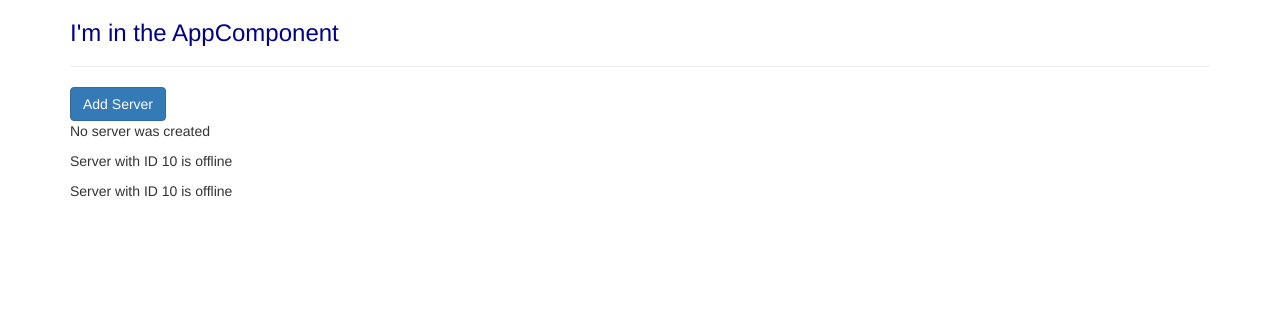
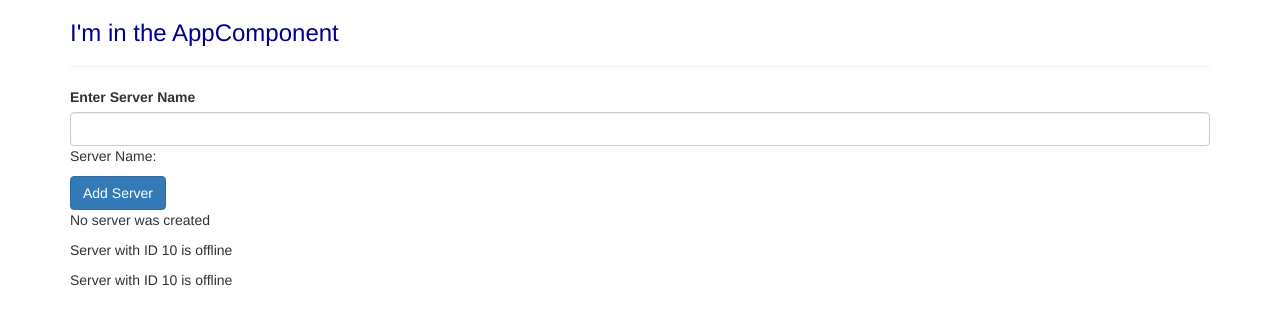
Before and after one commit to russell258/firstappudemy, an Angular app: page / in a window 1280 px wide. Shown: the top 324 px of the page. Built offline with nearby package versions, Linux system fonts and the light colour scheme.

Commit message:
object data and fetching event data

```diff
--- a/src/app/servers/servers.component.html
+++ b/src/app/servers/servers.component.html
@@ -1,4 +1,15 @@
-<button class="btn btn-primary" [disabled]="!allowNewServer" (click)="onCreateServer()"> Add Server</button>
+<label>Enter Server Name</label>
+
+<input
+    type="text"
+    class="form-control"
+    (input) = "onUpdateServerName($event)">
+
+<p>Server Name: {{serverName}}</p>
+
+<button class="btn btn-primary" [disabled]="!allowNewServer" (click)="onCreateServer()">
+    Add Server
+</button>
 <!-- <p [innerText]="allowNewServer"></p> -->
 
 <p>{{serverCreationStatus}}</p>
--- a/src/app/servers/servers.component.ts
+++ b/src/app/servers/servers.component.ts
@@ -10,6 +10,7 @@
   //this is property binded to the [disabled] in html
   allowNewServer: boolean = false;
   serverCreationStatus = 'No server was created';
+  serverName="";
 
   // once page loads, will set the allowNewServer to true after 2 seconds
   constructor(){
@@ -27,4 +28,9 @@
     this.serverCreationStatus="Server was created";
   }
 
+  //adding ($event) in the html side allows you to pass the data over to this argument here
+  onUpdateServerName(event: Event){
+    this.serverName = (<HTMLInputElement>event.target).value;
+  }
+
 }
```
